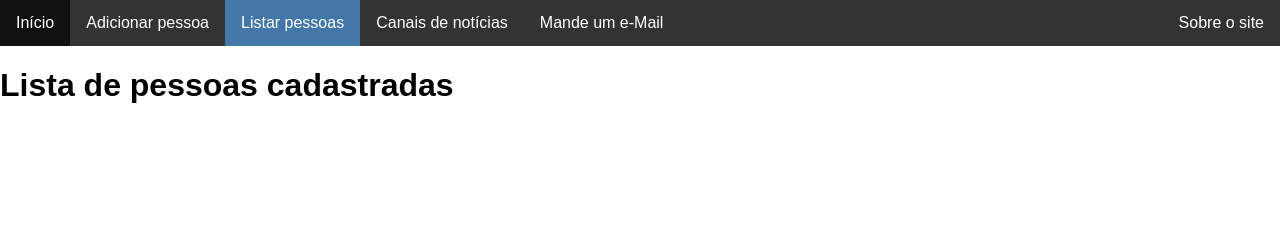
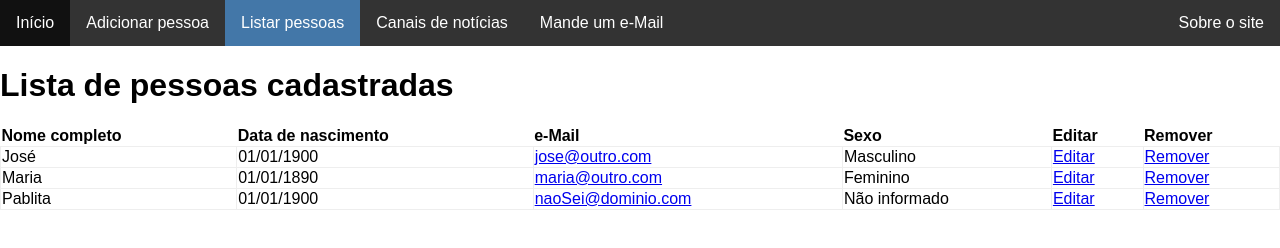
Before and after one commit to lendrw/pweb_2021.2_leandroFreire, a plain HTML site: page u1_exercicio2/listarPessoas.html in a window 1280 px wide. Drawn offline with Linux system fonts and the light colour scheme.

Commit message:
criando listarPessoas

```diff
--- a/u1_exercicio2/listarPessoas.html
+++ b/u1_exercicio2/listarPessoas.html
@@ -19,6 +19,44 @@
 
       <h1>Lista de pessoas cadastradas</h1>
 
+      <div>
+      <table>
+          <thead>
+          <tr>
+              <th>Nome completo</th>
+              <th>Data de nascimento</th>
+              <th>e-Mail</th>
+              <th>Sexo</th>
+              <th>Editar</th>
+              <th>Remover</th>
+          </tr>
+        </thead>
+          <tr>
+              <td>José</td>
+              <td>01/01/1900</td>
+              <td><a href="mailto:jose@outro.com">jose@outro.com</a></td>
+              <td>Masculino</td>
+              <td><a href="editarPessoa.html">Editar</a></td>
+              <td><a href="#">Remover</a></td>
+          </tr>
+          <tr>
+              <td>Maria</td>
+              <td>01/01/1890</td>
+              <td><a href="mailto:maria@outro.com">maria@outro.com</a></td>
+              <td>Feminino</td>
+              <td><a href="editarPessoa.html">Editar</a></td>
+              <td><a href="#">Remover</a></td>
+          </tr>
+          <tr>
+              <td>Pablita</td>
+              <td>01/01/1900</td>
+              <td><a href="mailto:naoSei@dominio.com">naoSei@dominio.com</a></td>
+              <td>Não informado</td>
+              <td><a href="editarPessoa.html">Editar</a></td>
+              <td><a href="#">Remover</a></td>
+          </tr>
+      </table>
+      </div>
 </body>
 
 </html>
--- a/u1_exercicio2/style/style.css
+++ b/u1_exercicio2/style/style.css
@@ -1,3 +1,7 @@
+* {
+  box-sizing: border-box;
+}
+
 body {
   font-family: Arial, Helvetica, sans-serif;
   margin: 0;
@@ -53,6 +57,21 @@ li a:hover:not(.ativo) {
   margin: 10px;
 }
 
-div {
+div#agua {
   text-align: center;
 }
+
+thead {
+  font-weight: bold;
+}
+
+table {
+  border-collapse: collapse;
+  text-align: left;
+  width: 100%;
+  align-items: center;
+}
+
+td {
+  border: 1px solid #eee;
+}
```
Also changed, not shown: u1_exercicio2/adicionadaComSucesso.html (+1 -0 lines), u1_exercicio2/adicionarPessoa.html (+2 -1 lines), u1_exercicio2/contato.html (+4 -0 lines), u1_exercicio2/editarPessoa.html (+23 -0 lines), u1_exercicio2/index.html (+2 -2 lines), u1_exercicio3/cadpessoas_leandro/src/main/resources/static/noticias.html (added, +12 -0 lines).
